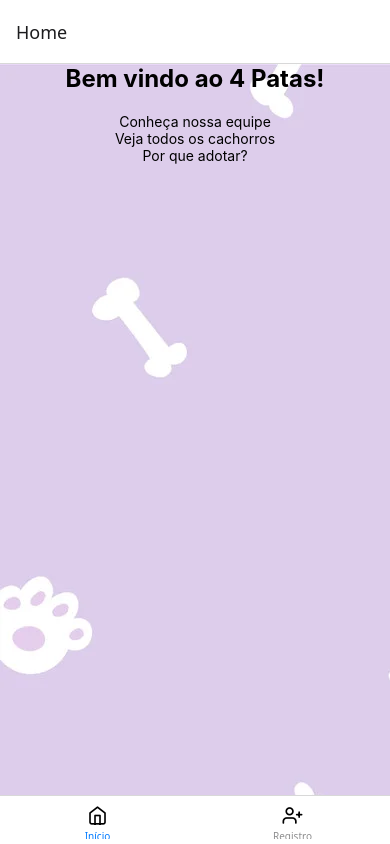
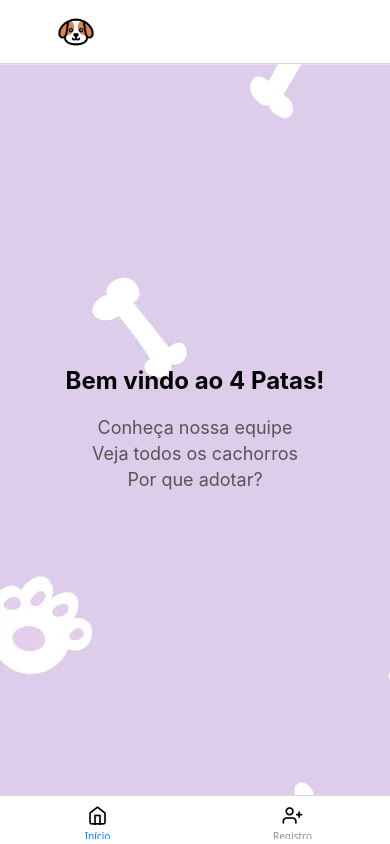
Before and after one commit to juvascoli/checkpoint2-mobile, a React Native app in the folder checkpointMobile/: screen /Home in a window 390 px wide. Built offline with nearby package versions, Linux system fonts and the light colour scheme.

Commit message:
error page

```diff
--- a/checkpointMobile/src/Routes/StackRoute.jsx
+++ b/checkpointMobile/src/Routes/StackRoute.jsx
@@ -2,6 +2,7 @@ import Us from "../Telas/Us";
 import TabNavigator from "./BottonRoute";
 import Dogs from "../Telas/Dogs";
 import Description from "../Telas/Description";
+import { View, Text, StyleSheet, Image, TouchableOpacity, ImageBackground } from 'react-native';
 
 import { createNativeStackNavigator } from "@react-navigation/native-stack";
 
@@ -10,9 +11,15 @@ const Stack = createNativeStackNavigator()
 
 export default function StackNavigator(){
   return (
-      <Stack.Navigator>
+      <Stack.Navigator
+      screenOptions={{ headerTitle: () => (
+        <Image
+          source={require('../../assets/dog-icon.png')}
+          style={{ width: 120, height: 40, resizeMode: 'contain' }}
+        />
+      )}}>
         <Stack.Screen name="Home" component={TabNavigator}/>
-        <Stack.Screen name="Us" component={Us}/>
+        <Stack.Screen name="Us" component={Us} />
         <Stack.Screen name="Dogs" component={Dogs}/>
         <Stack.Screen name="Description" component={Description} />
       </Stack.Navigator>
--- a/checkpointMobile/src/Telas/Description.jsx
+++ b/checkpointMobile/src/Telas/Description.jsx
@@ -1,9 +1,14 @@
-import { View, Text } from "react-native";
+import React from 'react';
+import {  Text, View, ImageBackground, StyleSheet } from 'react-native';
 
 export default function Description(){
     return(
-        <View>
-            <Text>Tela de descrição </Text>
-        </View>
+        <ImageBackground
+        source={require('../../assets/bg.png')}
+        >
+
+
+        </ImageBackground>
+
     )
 }
--- a/checkpointMobile/src/Telas/Home.jsx
+++ b/checkpointMobile/src/Telas/Home.jsx
@@ -9,15 +9,15 @@ export default function Home({ navigation }) {
       <Text style={styles.title}>Bem vindo ao 4 Patas!</Text>
 
       <TouchableOpacity onPress={() => navigation.navigate("Us")}>
-        <Text>Conheça nossa equipe</Text>
+        <Text style={styles.subtitle}>Conheça nossa equipe</Text>
       </TouchableOpacity>
 
       <TouchableOpacity onPress={() => navigation.navigate("Dogs") }>
-        <Text>Veja todos os cachorros</Text>
+        <Text style={styles.subtitle}>Veja todos os cachorros</Text>
       </TouchableOpacity>
 
       <TouchableOpacity onPress={() => navigation.navigate("Description")}>
-        <Text>Por que adotar?</Text>
+        <Text style={styles.subtitle}>Por que adotar?</Text>
       </TouchableOpacity>
 
     </ImageBackground>
@@ -28,10 +28,17 @@ const styles = StyleSheet.create({
   container: {
     flex: 1,
     alignItems: 'center',
+    justifyContent: 'center'
   },
   title: {
     fontSize: 24,
     fontWeight: "bold",
     marginBottom: 20,
+  },
+  subtitle:{
+    fontSize: 18,
+    textAlign: 'center',
+    color: '#555',
+    lineHeight: 26,
   }
 });
--- a/checkpointMobile/src/Telas/Us.jsx
+++ b/checkpointMobile/src/Telas/Us.jsx
@@ -48,6 +48,7 @@ const styles = StyleSheet.create({
     fontSize: 24,
     fontWeight: "bold",
     marginBottom: 20,
+    color: 'white'
   },
   membrosContainer: {
     alignItems: "center",
```
Also changed, not shown: checkpointMobile/src/Components/Error.jsx (+22 -0 lines), checkpointMobile/assets/404.avif (added).
